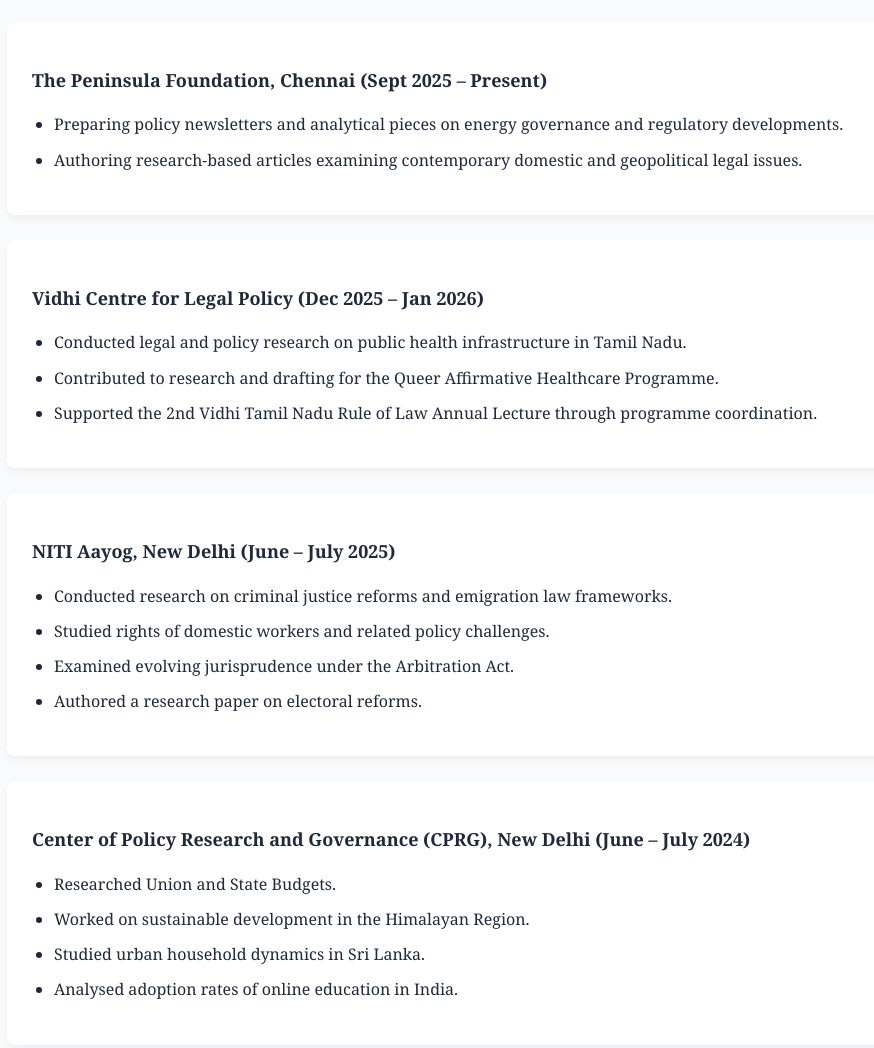
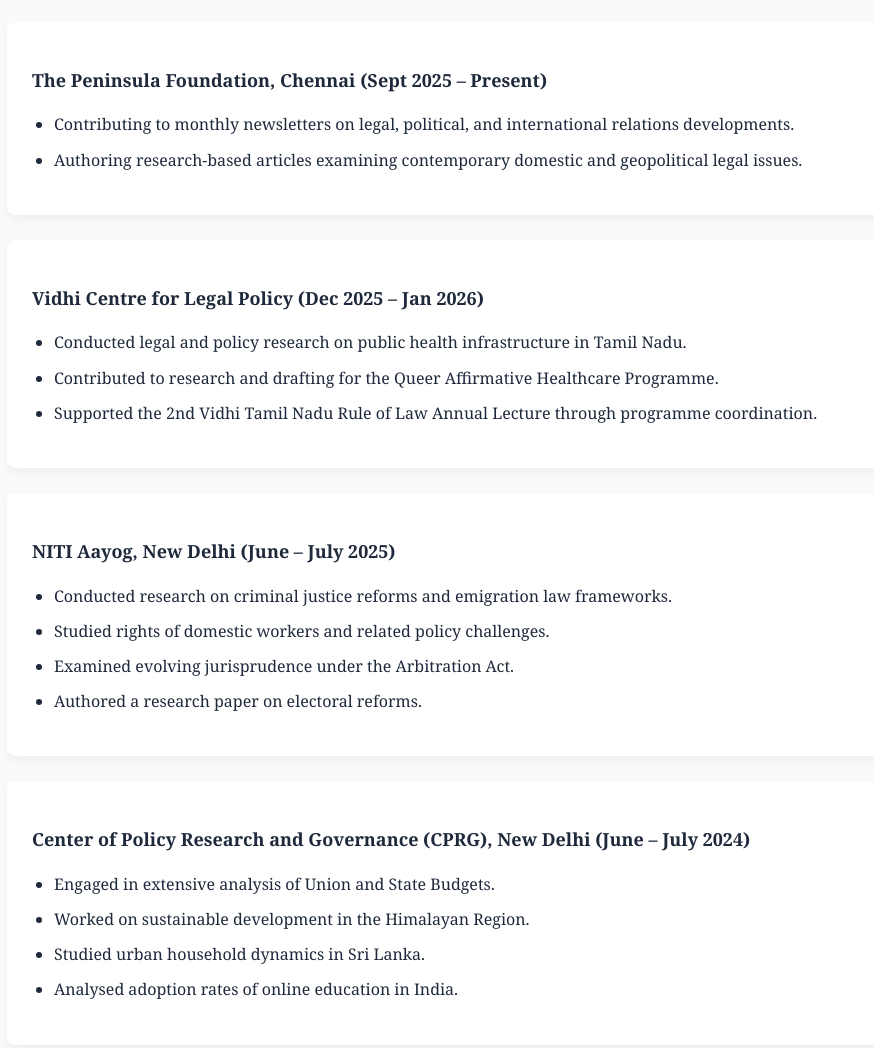
Before and after one commit to gayathrinn03/Gayathri.github.io, a plain HTML site: page index.html in a window 1280 px wide. Shown: the part 1329-2377 px from the top of the page, without its empty margins (133-1007 px from the left). Drawn offline with Linux system fonts and the light colour scheme.

Commit message:
Update index.html

```diff
--- a/index.html
+++ b/index.html
@@ -55,7 +55,7 @@
     <div class="card">
         <h3>The Peninsula Foundation, Chennai (Sept 2025 – Present)</h3>
         <ul>
-            <li>Preparing policy newsletters and analytical pieces on energy governance and regulatory developments.</li>
+            <li>Contributing to monthly newsletters on legal, political, and international relations developments.</li>
             <li>Authoring research-based articles examining contemporary domestic and geopolitical legal issues.</li>
         </ul>
     </div>
@@ -84,7 +84,7 @@
     <div class="card">
         <h3>Center of Policy Research and Governance (CPRG), New Delhi (June – July 2024)</h3>
         <ul>
-            <li>Researched Union and State Budgets.</li>
+            <li>Engaged in extensive analysis of Union and State Budgets.</li>
             <li>Worked on sustainable development in the Himalayan Region.</li>
             <li>Studied urban household dynamics in Sri Lanka.</li>
             <li>Analysed adoption rates of online education in India.</li>
```
